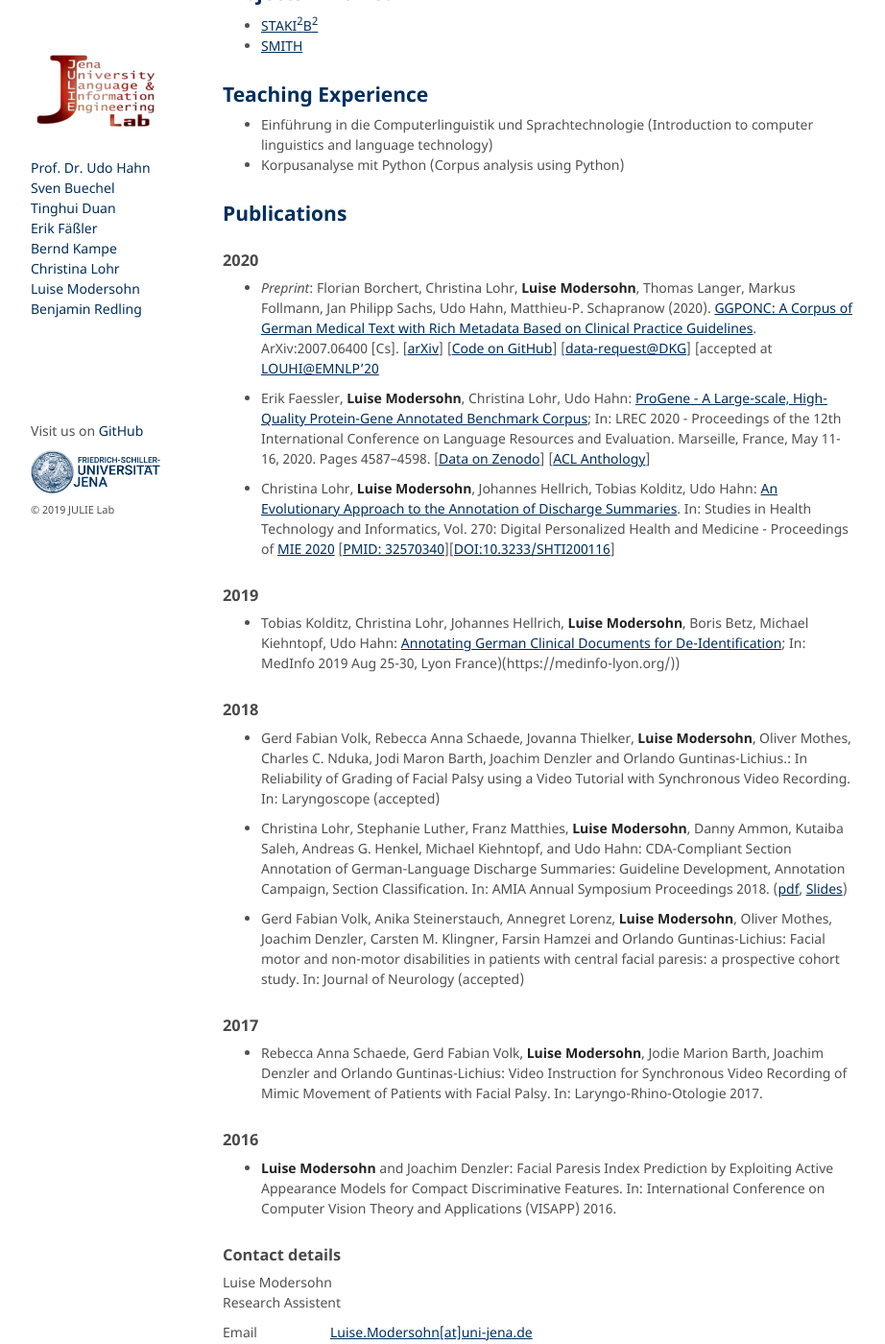
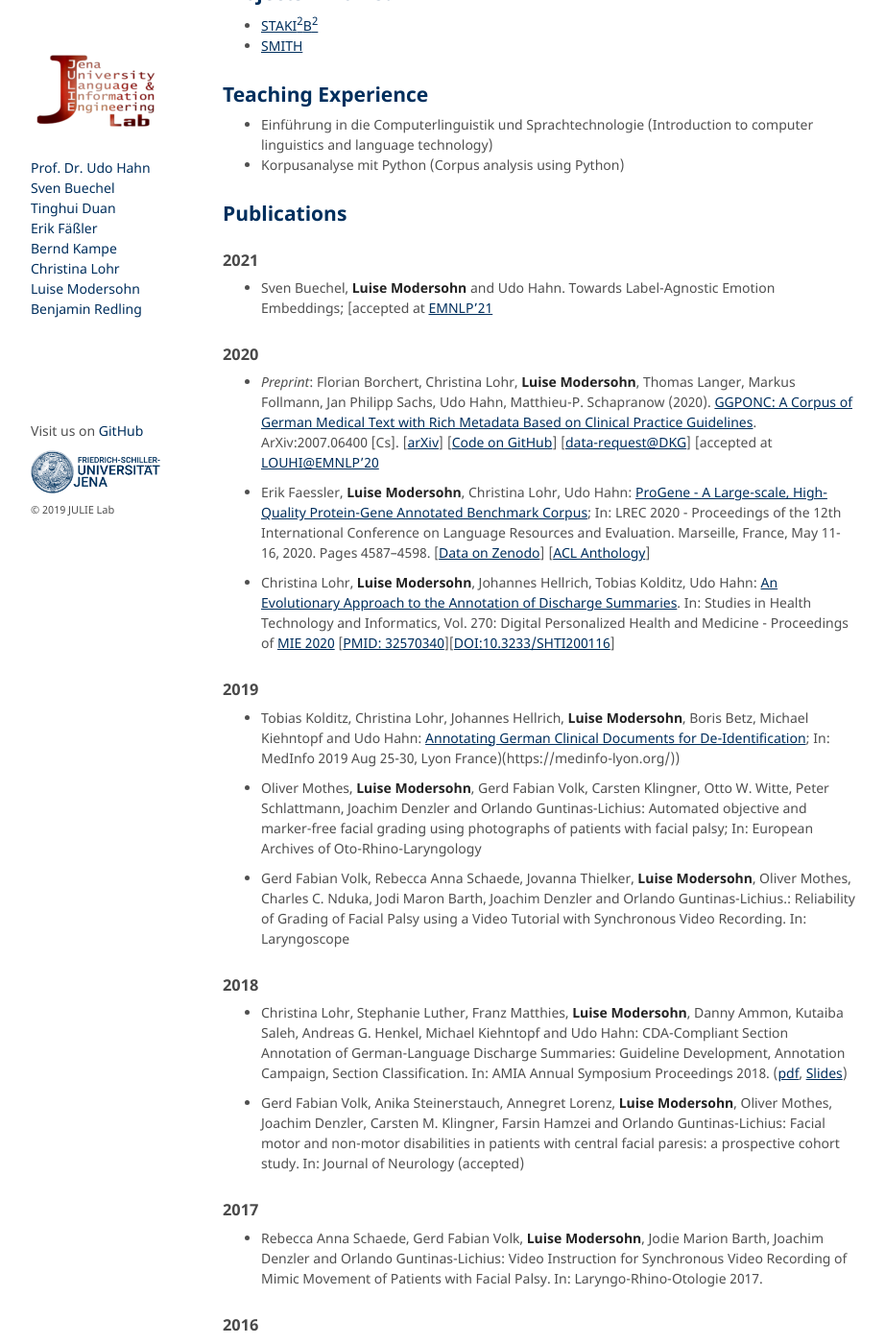
Before and after one commit to JULIELab/JULIELab.github.io, a Jekyll site: the page built from Staff/Modersohn/index.md, in a window 1280 px wide and 1400 px high, scrolled down 576 px. Shown: the whole window at 96% size, without its empty margins (178-1100 px from the left). Built offline with Jekyll 4.4.1, drawn with Linux system fonts in a browser that asks for light colours; our own code applies the rules of GitHub Pages for plain Markdown files; some of the changed text lies outside the part shown.

Commit message:
paper added

```diff
--- a/Staff/Modersohn/index.md
+++ b/Staff/Modersohn/index.md
@@ -29,6 +29,9 @@ layout: staff
 * Korpusanalyse mit Python (Corpus analysis using Python)
 
 ## Publications
+### 2021
+* Sven Buechel, **Luise Modersohn** and Udo Hahn. Towards Label-Agnostic Emotion Embeddings; [accepted at [EMNLP'21](https://2021.emnlp.org/)
+
 ### 2020
 * *Preprint*: Florian Borchert, Christina Lohr, **Luise Modersohn**, Thomas Langer, Markus Follmann, Jan Philipp Sachs, Udo Hahn, Matthieu-P. Schapranow (2020). [GGPONC: A Corpus of German Medical Text with Rich Metadata Based on Clinical Practice Guidelines](http://arxiv.org/abs/2007.06400). ArXiv:2007.06400 [Cs]. [[arXiv](http://arxiv.org/abs/2007.06400)] [[Code on GitHub](https://github.com/JULIELab/GGPOnc)] [[data-request@DKG](https://www.leitlinienprogramm-onkologie.de/projekte/ggponc-english/)] [accepted at [LOUHI@EMNLP'20](https://louhi2020.fbk.eu/)
 
@@ -38,12 +41,15 @@ layout: staff
 
 
 ### 2019
-* Tobias Kolditz, Christina Lohr, Johannes Hellrich, **Luise Modersohn**, Boris Betz, Michael Kiehntopf, Udo Hahn: [Annotating German Clinical Documents for De-Identification](http://ebooks.iospress.nl/volumearticle/51977); In: MedInfo 2019 Aug 25-30, Lyon France)(https://medinfo-lyon.org/))
+* Tobias Kolditz, Christina Lohr, Johannes Hellrich, **Luise Modersohn**, Boris Betz, Michael Kiehntopf and Udo Hahn: [Annotating German Clinical Documents for De-Identification](http://ebooks.iospress.nl/volumearticle/51977); In: MedInfo 2019 Aug 25-30, Lyon France)(https://medinfo-lyon.org/))
+
+* Oliver Mothes, **Luise Modersohn**, Gerd Fabian Volk, Carsten Klingner, Otto W. Witte, Peter Schlattmann, Joachim Denzler and Orlando Guntinas-Lichius: Automated objective and marker-free facial grading using photographs of patients with facial palsy; In: European Archives of Oto-Rhino-Laryngology
+
+* Gerd Fabian Volk, Rebecca Anna Schaede, Jovanna Thielker, **Luise Modersohn**, Oliver Mothes, Charles C. Nduka, Jodi Maron Barth, Joachim Denzler and Orlando Guntinas-Lichius.: Reliability of Grading of Facial Palsy using a Video Tutorial with Synchronous Video Recording. In: Laryngoscope
+
 
 ### 2018
-* Gerd Fabian Volk, Rebecca Anna Schaede, Jovanna Thielker, **Luise Modersohn**, Oliver Mothes, Charles C. Nduka, Jodi Maron Barth, Joachim Denzler and Orlando Guntinas-Lichius.: In Reliability of Grading of Facial Palsy using a Video Tutorial with Synchronous Video Recording. In: Laryngoscope (accepted)
-
-* Christina Lohr, Stephanie Luther, Franz Matthies, **Luise Modersohn**, Danny Ammon, Kutaiba Saleh, Andreas G. Henkel, Michael Kiehntopf, and Udo Hahn: CDA-Compliant Section Annotation of German-Language Discharge Summaries: Guideline Development, Annotation Campaign, Section Classification. In: AMIA Annual Symposium Proceedings 2018. ([pdf](/downloads/publications/papers/lohr-2018-amia-sections.pdf), [Slides](/downloads/publications/slides/lohr-2018-amia-sections-slides.pdf))
+* Christina Lohr, Stephanie Luther, Franz Matthies, **Luise Modersohn**, Danny Ammon, Kutaiba Saleh, Andreas G. Henkel, Michael Kiehntopf and Udo Hahn: CDA-Compliant Section Annotation of German-Language Discharge Summaries: Guideline Development, Annotation Campaign, Section Classification. In: AMIA Annual Symposium Proceedings 2018. ([pdf](/downloads/publications/papers/lohr-2018-amia-sections.pdf), [Slides](/downloads/publications/slides/lohr-2018-amia-sections-slides.pdf))
 
 * Gerd Fabian Volk, Anika Steinerstauch, Annegret Lorenz, **Luise Modersohn**, Oliver Mothes, Joachim Denzler, Carsten M. Klingner, Farsin Hamzei and Orlando Guntinas-Lichius: Facial motor and non-motor disabilities in patients with central facial paresis: a prospective cohort study. In: Journal of Neurology (accepted)
 
```
Also changed, not shown: other parts of Staff/Modersohn/index.md (+2 -2 lines).
